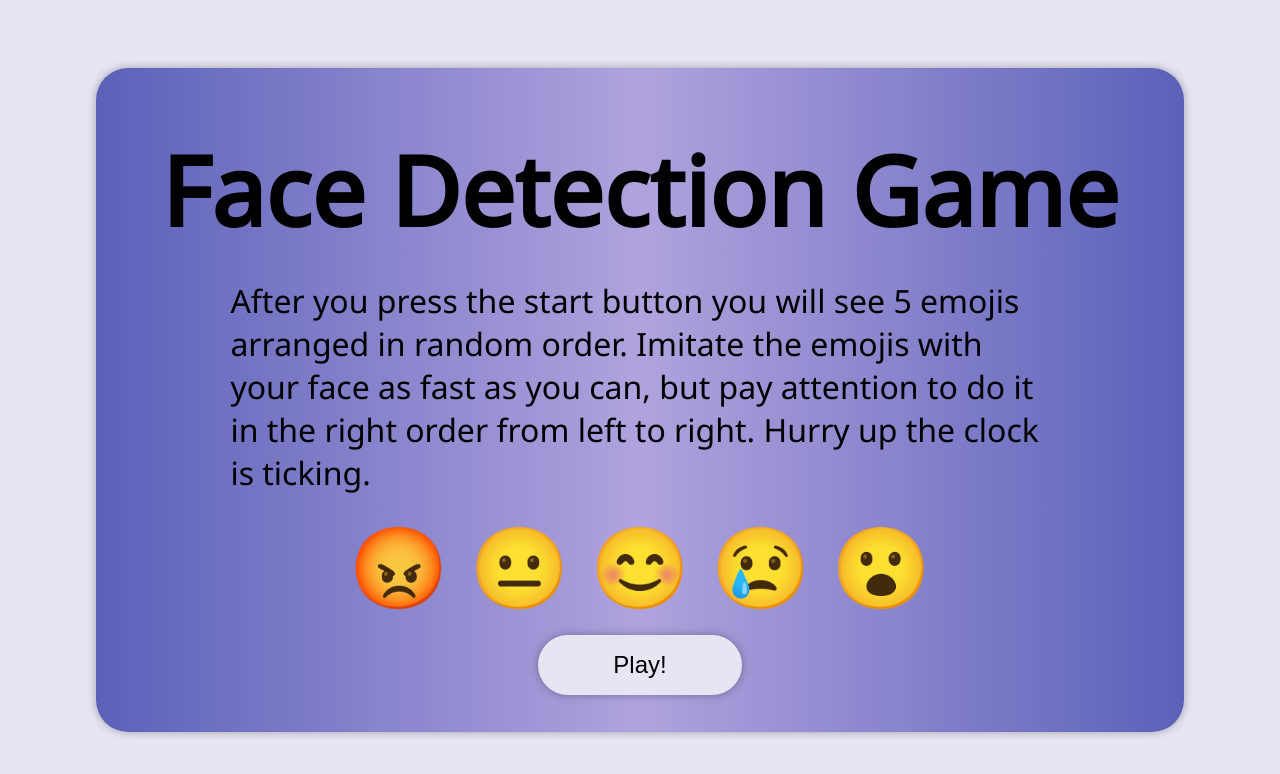
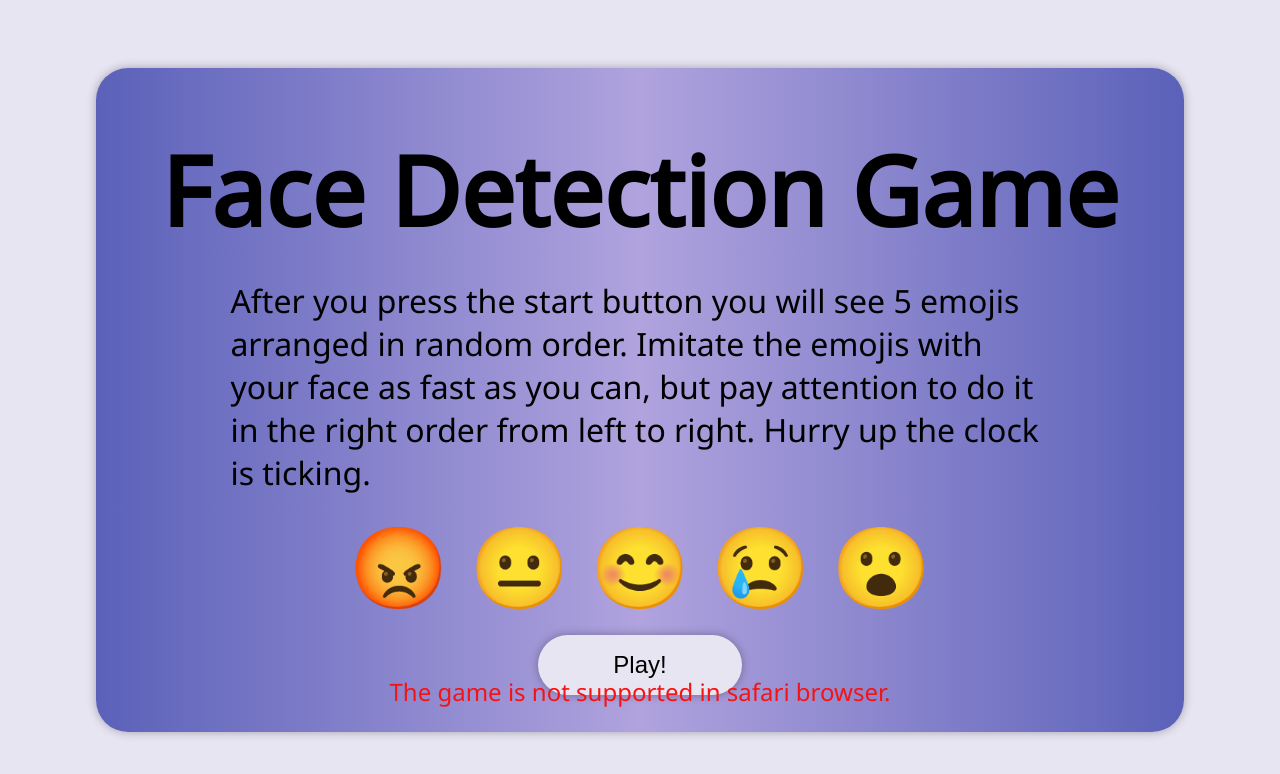
Before and after one commit to ManorHazaz/face-detection-api-game, a plain HTML site: page index.html in a window 1280 px wide. Drawn offline with Linux system fonts and the light colour scheme.

Commit message:
Add browser compatibility warning

```diff
--- a/css/index.css
+++ b/css/index.css
@@ -1,6 +1,23 @@
+.container
+{
+    position: relative;
+}
+
 .container .intro
 {
     font-size: 4vmin;
     width: 80%;
     margin: auto;
 }
+
+.container .msg
+{
+    position: absolute;
+    left: 50%;
+    bottom: 0;
+    transform: translateX( -50% );
+    width: 100%;
+    text-align: center;
+    font-size: 3vmin;
+    color: #f51313;
+}
--- a/index.html
+++ b/index.html
@@ -22,6 +22,7 @@
 		</p>
 		<p class="emojis"></p>
 		<button class='start-game btn'> Play!  </button>
+		<p class="msg">The game is not supported in safari browser.</p>
 	</div>
 </body>
 </html>
```
